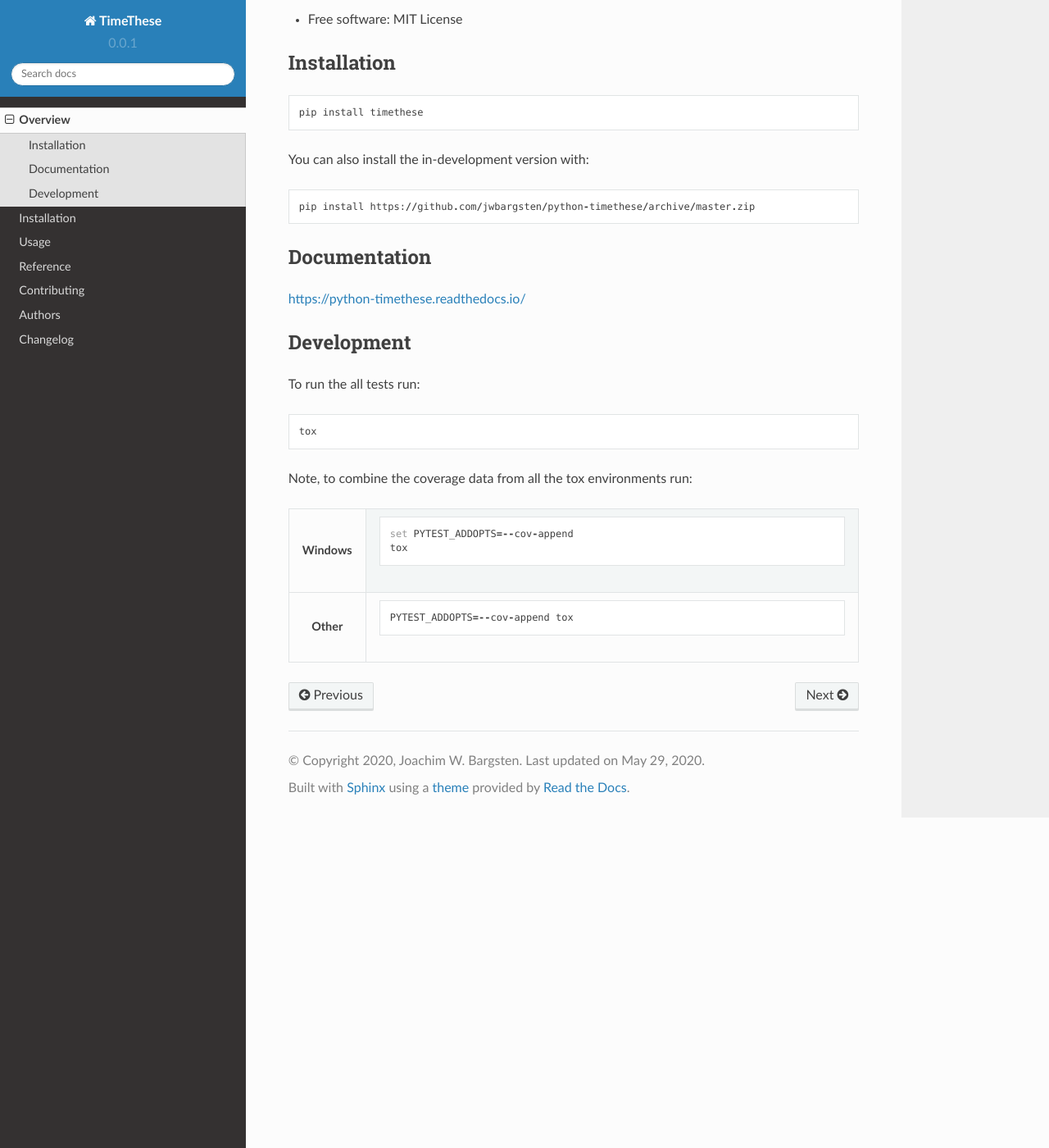
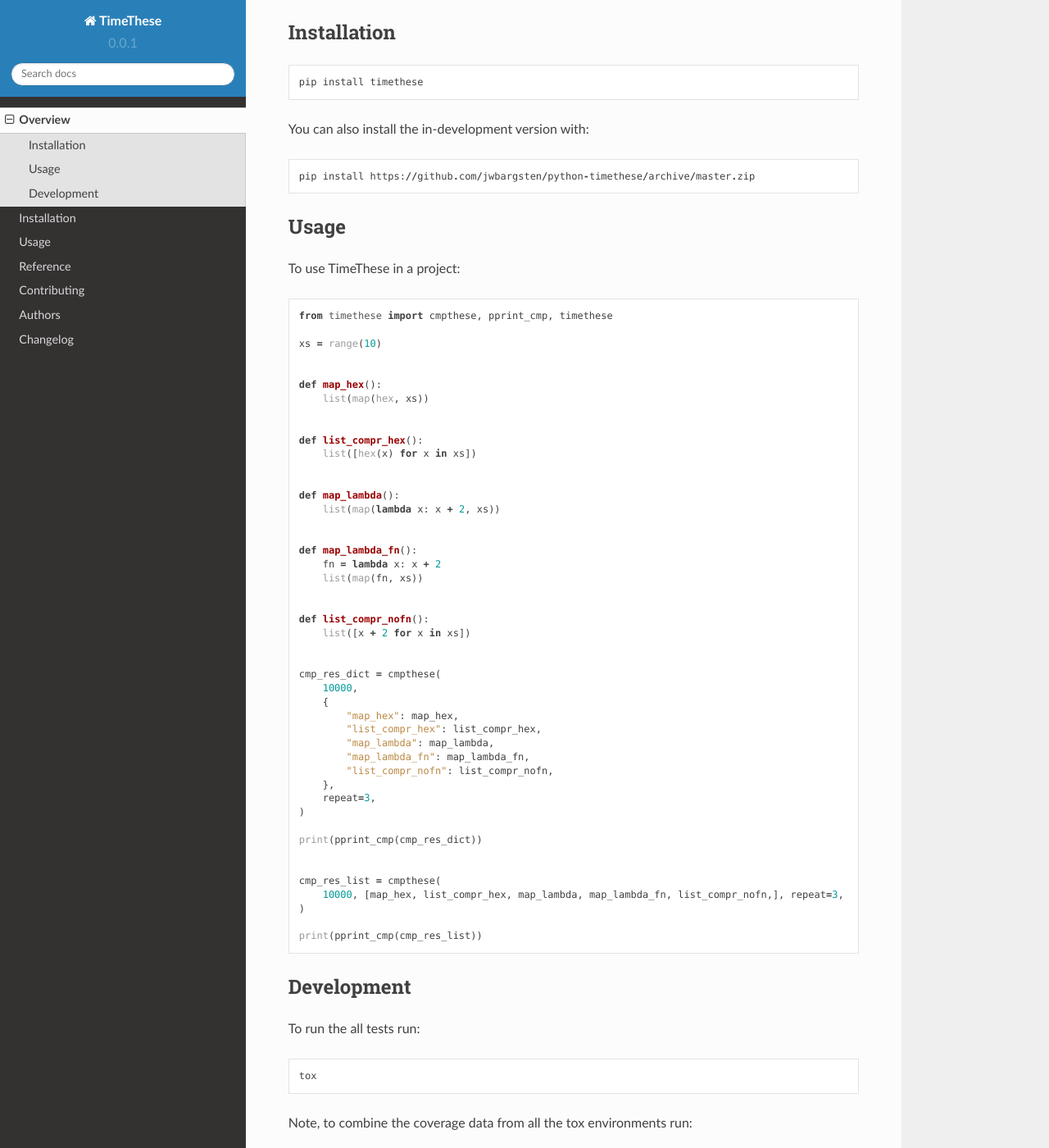
Before and after one commit to jwbargsten/python-timethese, a Sphinx documentation site: the page built from docs/readme.rst, in a window 1280 px wide and 1400 px high, scrolled down 436 px. Shown: the whole window at 82% size. Built offline with Sphinx 7.4.7 and the Read the Docs theme 2.0.0, drawn with Linux system fonts in a browser that asks for light colours.

```diff
--- a/CHANGELOG.rst
+++ b/CHANGELOG.rst
@@ -2,7 +2,7 @@
 Changelog
 =========
 
-0.0.1 (2020-05-27)
+0.0.3 (2020-05-27)
 ------------------
 
 * First release on PyPI.
--- a/README.rst
+++ b/README.rst
@@ -7,17 +7,12 @@
 .. list-table::
     :stub-columns: 1
 
-    * - docs
-      - |docs|
     * - tests
       - | |travis| |appveyor| |requires|
         | |codecov|
     * - package
       - | |version| |wheel| |supported-versions| |supported-implementations|
         | |commits-since|
-.. |docs| image:: https://readthedocs.org/projects/python-timethese/badge/?style=flat
-    :target: https://readthedocs.org/projects/python-timethese
-    :alt: Documentation Status
 
 .. |travis| image:: https://api.travis-ci.org/jwbargsten/python-timethese.svg?branch=master
     :alt: Travis-CI Build Status
@@ -75,11 +70,57 @@
     pip install https://github.com/jwbargsten/python-timethese/archive/master.zip
 
 
-Documentation
-=============
+Usage
+=====
+
+To use TimeThese in a project::
+
+      from timethese import cmpthese, pprint_cmp, timethese
+
+      xs = range(10)
 
 
-https://python-timethese.readthedocs.io/
+      def map_hex():
+          list(map(hex, xs))
+
+
+      def list_compr_hex():
+          list([hex(x) for x in xs])
+
+
+      def map_lambda():
+          list(map(lambda x: x + 2, xs))
+
+
+      def map_lambda_fn():
+          fn = lambda x: x + 2
+          list(map(fn, xs))
+
+
+      def list_compr_nofn():
+          list([x + 2 for x in xs])
+
+
+      cmp_res_dict = cmpthese(
+          10000,
+          {
+              "map_hex": map_hex,
+              "list_compr_hex": list_compr_hex,
+              "map_lambda": map_lambda,
+              "map_lambda_fn": map_lambda_fn,
+              "list_compr_nofn": list_compr_nofn,
+          },
+          repeat=3,
+      )
+
+      print(pprint_cmp(cmp_res_dict))
+
+
+      cmp_res_list = cmpthese(
+          10000, [map_hex, list_compr_hex, map_lambda, map_lambda_fn, list_compr_nofn,], repeat=3,
+      )
+
+      print(pprint_cmp(cmp_res_list))
 
 
 Development
--- a/docs/reference/timethese.rst
+++ b/docs/reference/timethese.rst
@@ -1,5 +1,5 @@
 timethese
-========
+=========
 
 .. testsetup::
 
--- a/pyproject.toml
+++ b/pyproject.toml
@@ -6,7 +6,7 @@
 license = "MIT"
 
 [tool.poetry.dependencies]
-python = "^3.7"
+python = "^3.5"
 
 [tool.poetry.dev-dependencies]
 pytest = "^5.2"
--- a/setup.py
+++ b/setup.py
@@ -20,7 +20,7 @@
 
 setup(
     name='timethese',
-    version='0.0.1',
+    version='0.0.3',
     license='MIT',
     description='timeit for multiple functions with better reporting',
     long_description='%s\n%s' % (
```
Also changed, not shown: 1 other file.
